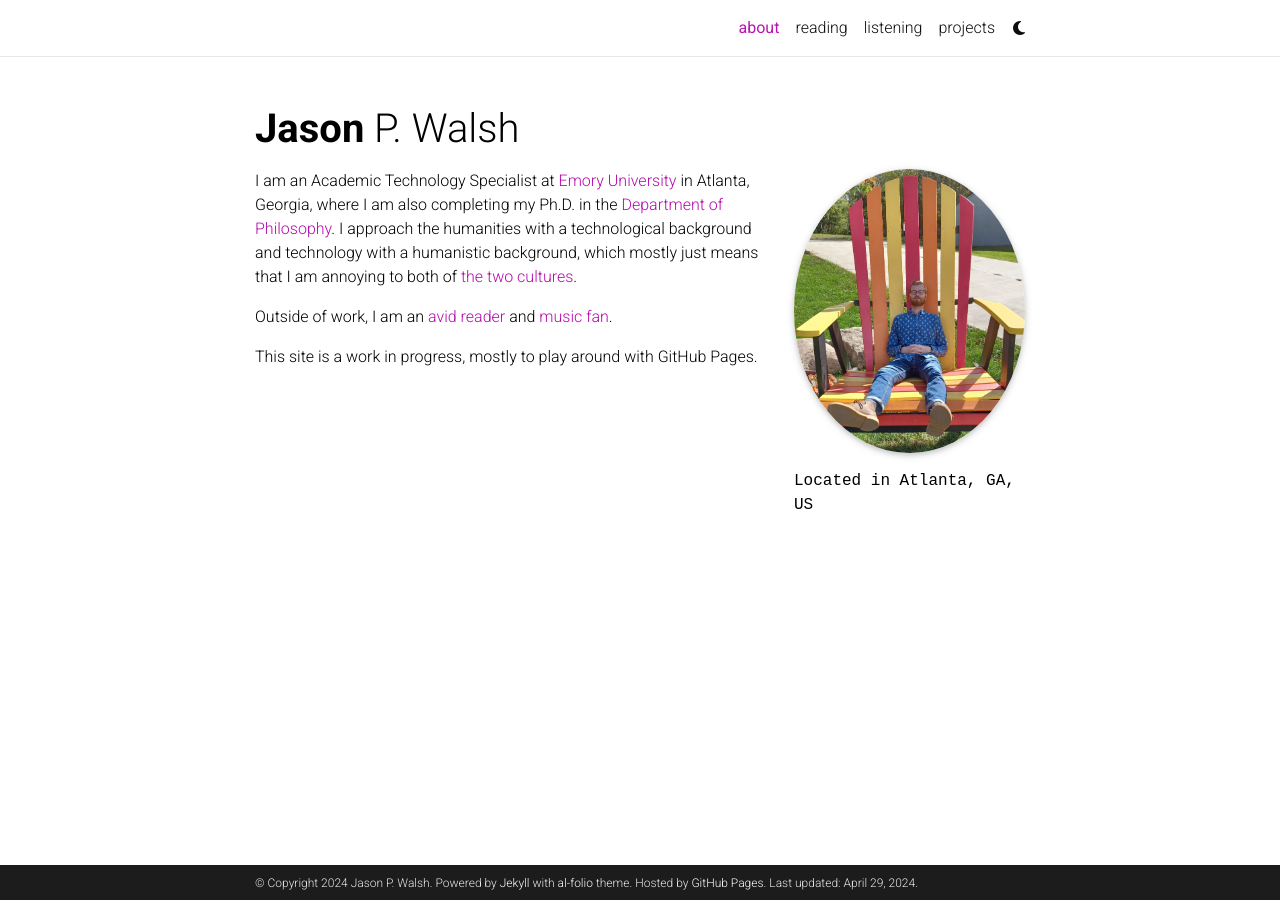
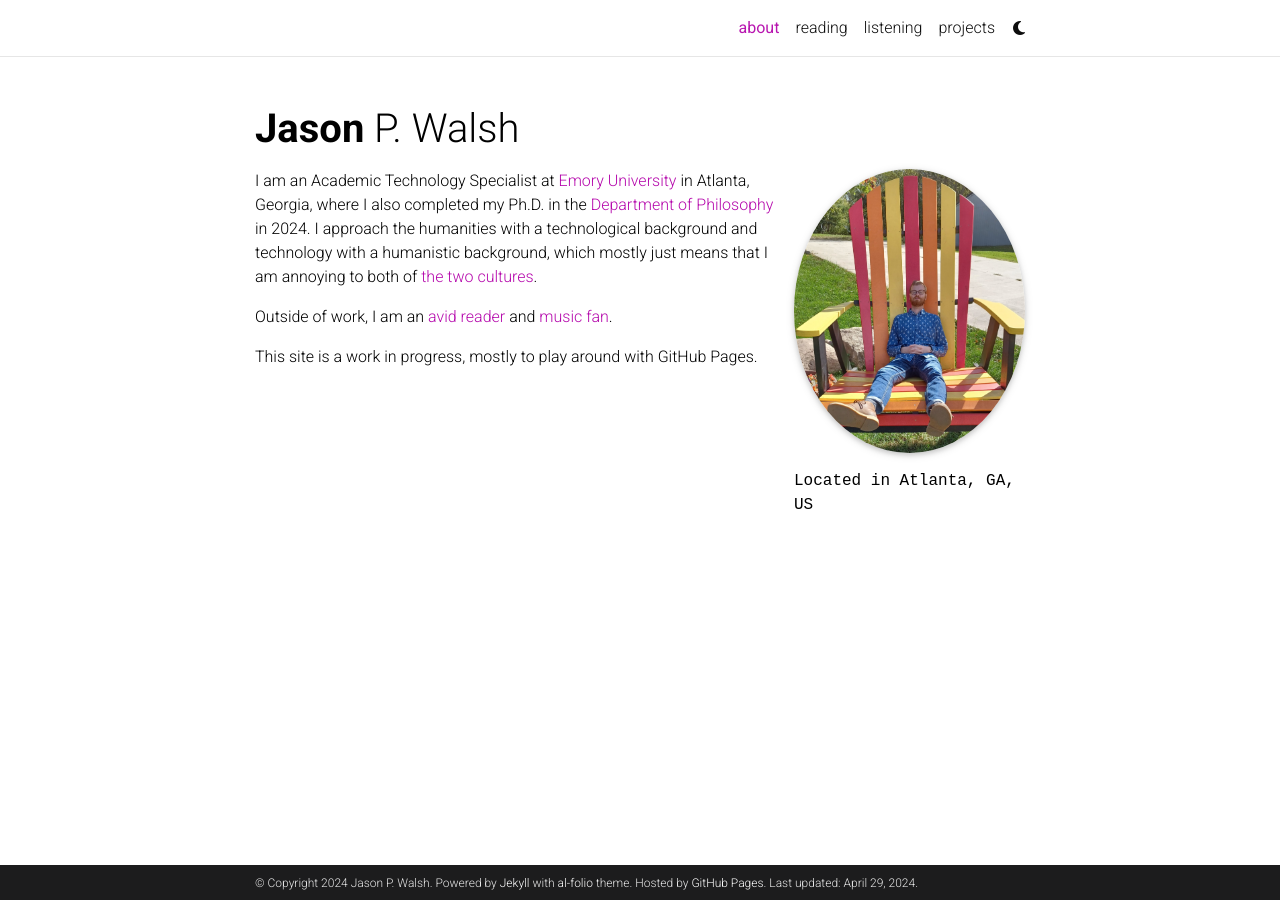
Before and after one commit to jwals23/jwals23.github.io, a Jekyll site: the page built from _pages/about.md, in a window 1280 px wide. Built offline with Jekyll 4.4.1, drawn with Linux system fonts in a browser that asks for light colours; full-size pictures stand in for the smaller copies a plugin makes; comment, search, counter and statistics services are not loaded; a style sheet for code colours, icons or effects is not loaded.

Commit message:
Changing to past tense!

```diff
--- a/_pages/about.md
+++ b/_pages/about.md
@@ -17,7 +17,7 @@ selected_papers: false # includes a list of papers marked as "selected={true}"
 social: false  # includes social icons at the bottom of the page
 ---
 
-I am an Academic Technology Specialist at <a href="https://emory.edu" target="_blank" rel="noopener noreferrer">Emory University</a> in Atlanta, Georgia, where I am also completing my Ph.D. in the <a href="http://philosophy.emory.edu" target="_blank" rel="noopener noreferrer">Department of Philosophy</a>. I approach the humanities with a technological background and technology with a humanistic background, which mostly just means that I am annoying to both of <a href="https://en.wikipedia.org/wiki/The_Two_Cultures" target="_blank" rel="noopener noreferrer">the two cultures</a>.
+I am an Academic Technology Specialist at <a href="https://emory.edu" target="_blank" rel="noopener noreferrer">Emory University</a> in Atlanta, Georgia, where I  also completed my Ph.D. in the <a href="http://philosophy.emory.edu" target="_blank" rel="noopener noreferrer">Department of Philosophy</a> in 2024. I approach the humanities with a technological background and technology with a humanistic background, which mostly just means that I am annoying to both of <a href="https://en.wikipedia.org/wiki/The_Two_Cultures" target="_blank" rel="noopener noreferrer">the two cultures</a>.
 
 Outside of work, I am an [avid reader](/reading/) and [music fan](/listening/).
 
```
